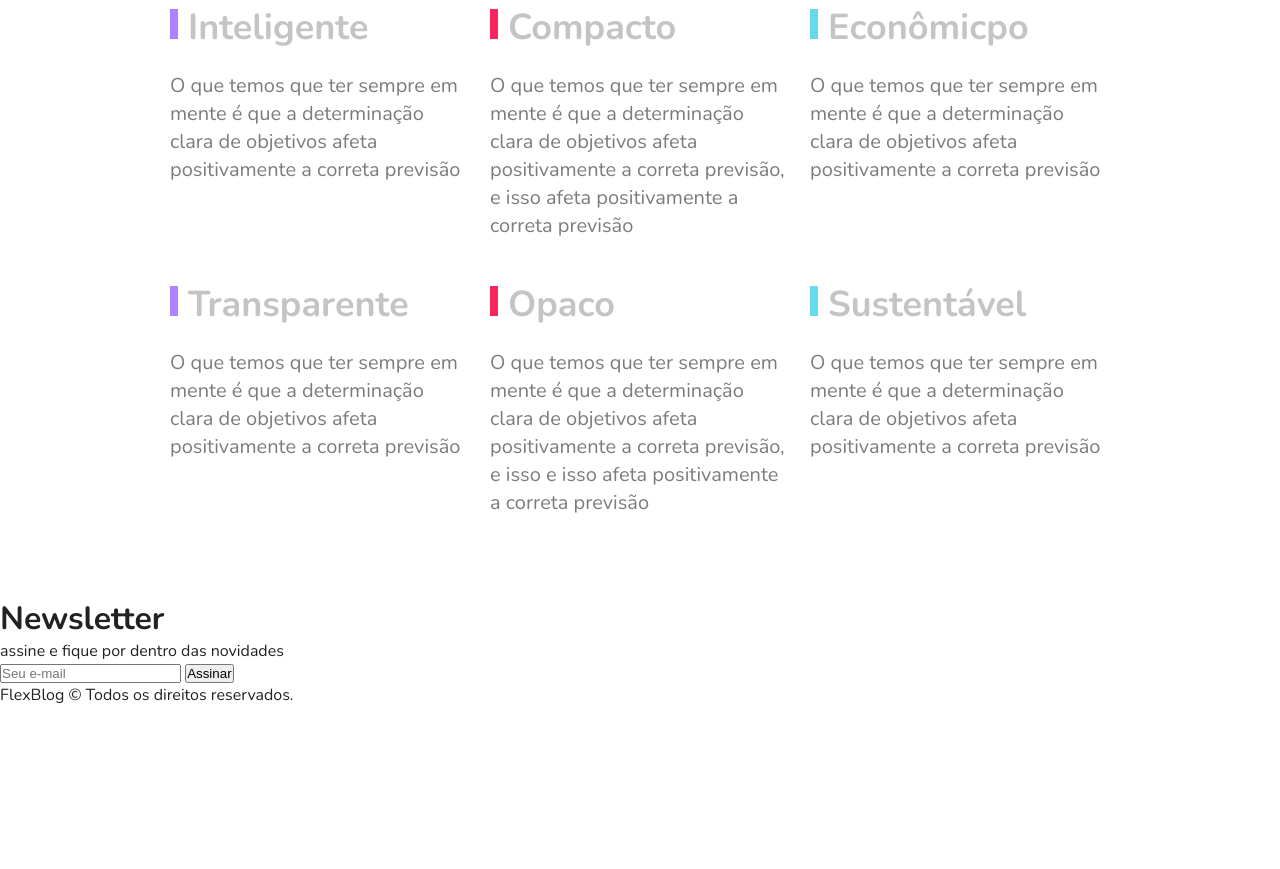
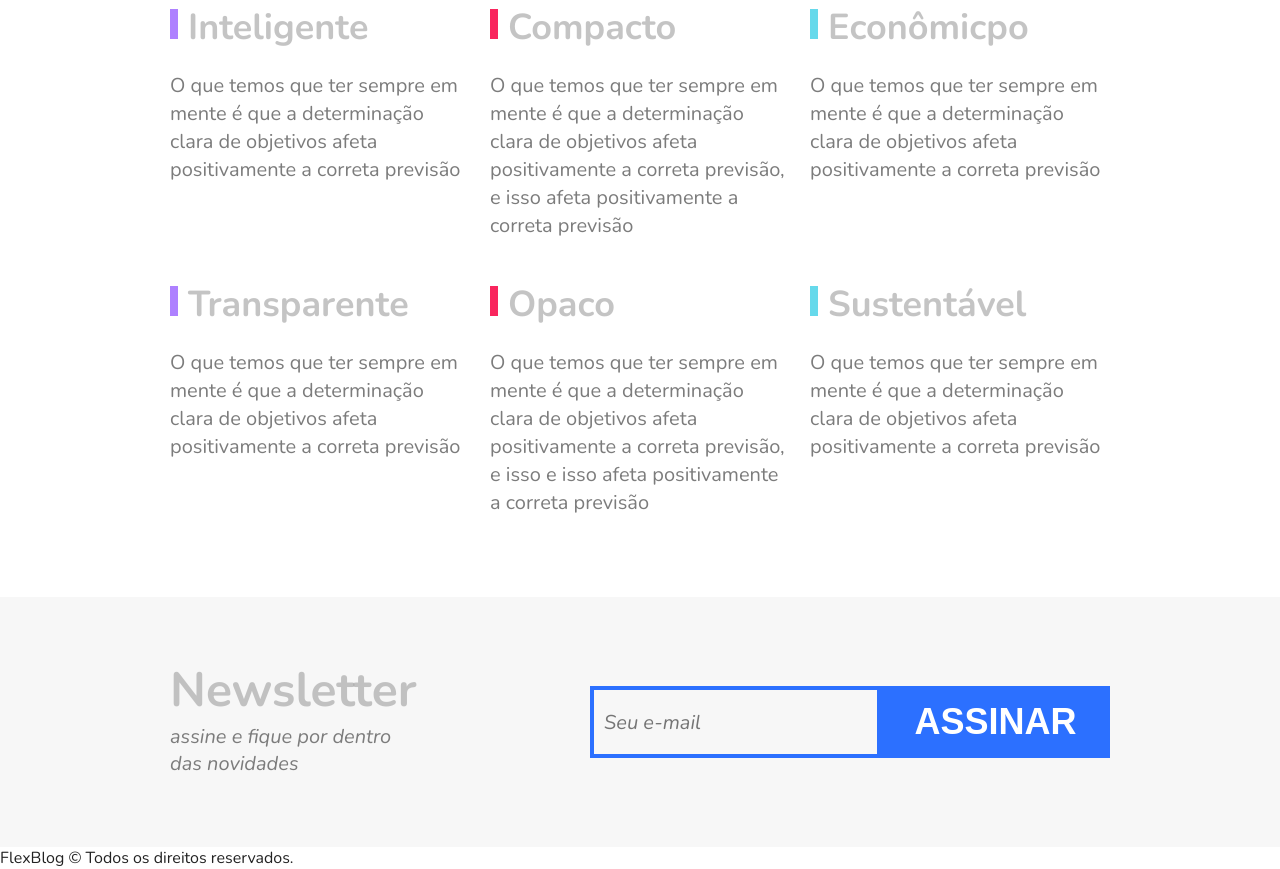
Before and after one commit to JoyceQuerubino/FlexBlog, a plain HTML site: page index.html in a window 1280 px wide. Shown: the part 2630-3499 px from the top of the page. Before the commit the page ends 3336 px from the top, so only its background shows below. Drawn offline with nearby package versions, Linux system fonts and the light colour scheme.

Commit message:
Estilizando newslatter

```diff
--- a/css/style.css
+++ b/css/style.css
@@ -313,3 +313,65 @@ img{
      line-height: 1.4;
      color: #7c7c7c;
  }
+
+ /*Newsletter*/
+ .newslatter{
+    background:#f7f7f7;
+    padding:60px calc((100% - 960px)/2);
+    display: flex;
+    flex-wrap: wrap;
+  }
+
+  .newslatter-info{
+      flex: 1 1 260px;
+      margin: 0 10px;
+  }
+
+  .newslatter-info h1{
+      font-size: 3em;
+      color: #a4a4a4a4;
+  }
+
+  .newslatter-info p{
+      font-size: 1.25em;
+      font-style: italic;
+      max-width: 230px;
+      color: #7c7c7c;
+      margin-bottom: 10px;
+  }
+
+  .newslatter-form{
+      flex: 2 1 240px;
+      margin: 0 10px; /*quando ocorrer a quebra no mobile, ele vai ter uma distância de 10px do título e paragrafo*/
+      align-self: center; /*Para alinhar verticalmente ao centro*/
+      display: flex;
+      flex-wrap:wrap;
+  }
+
+  .newslatter-form input{
+      flex: 3 1 200px;
+      font-size: 1.25em;
+      color: #7c7c7c;
+      font-style: italic;
+      font-family: "Nunito", Helvetica, sans-serif;
+      border: 4px solid #2c70ff;
+      background: transparent;
+      padding: 10px;
+      margin: 0px;
+      border-radius: 0px;
+  }
+
+  .newslatter-form button{
+      flex: 1 1 200px;
+      font-family: "Nunito"  Helvetica, sans-serif;
+      font-size: 2.25em;
+      font-weight: bold;
+      text-transform: uppercase;
+      background: #2c70ff;
+      color: white;
+      margin: 0px;
+      cursor: pointer;
+      border: 0px;
+      padding: 15px 10px;
+
+  }
--- a/index.html
+++ b/index.html
@@ -160,7 +160,7 @@
 
         <!--Newslatter-->
         <!--Como fazer para a cor pegar de ponta a ponta, com apenas uma div-->
-        <sectio class="newslatter">
+        <section class="newslatter">
             <div class="newslatter-info">
                 <h1>Newsletter</h1>
                 <p>assine e fique por dentro das novidades</p>
@@ -169,12 +169,12 @@
                 <input type="text" placeholder="Seu e-mail">
                 <button type="submit">Assinar</button>
             </form>
-        </sectio>
+        </section>
 
         <!--Footer-->
-        <div class="footer">
+        <footer class="footer">
             <p>FlexBlog © Todos os direitos reservados.</p>
-        </div>
+        </footer>
 
     </body>
 </html>
```
